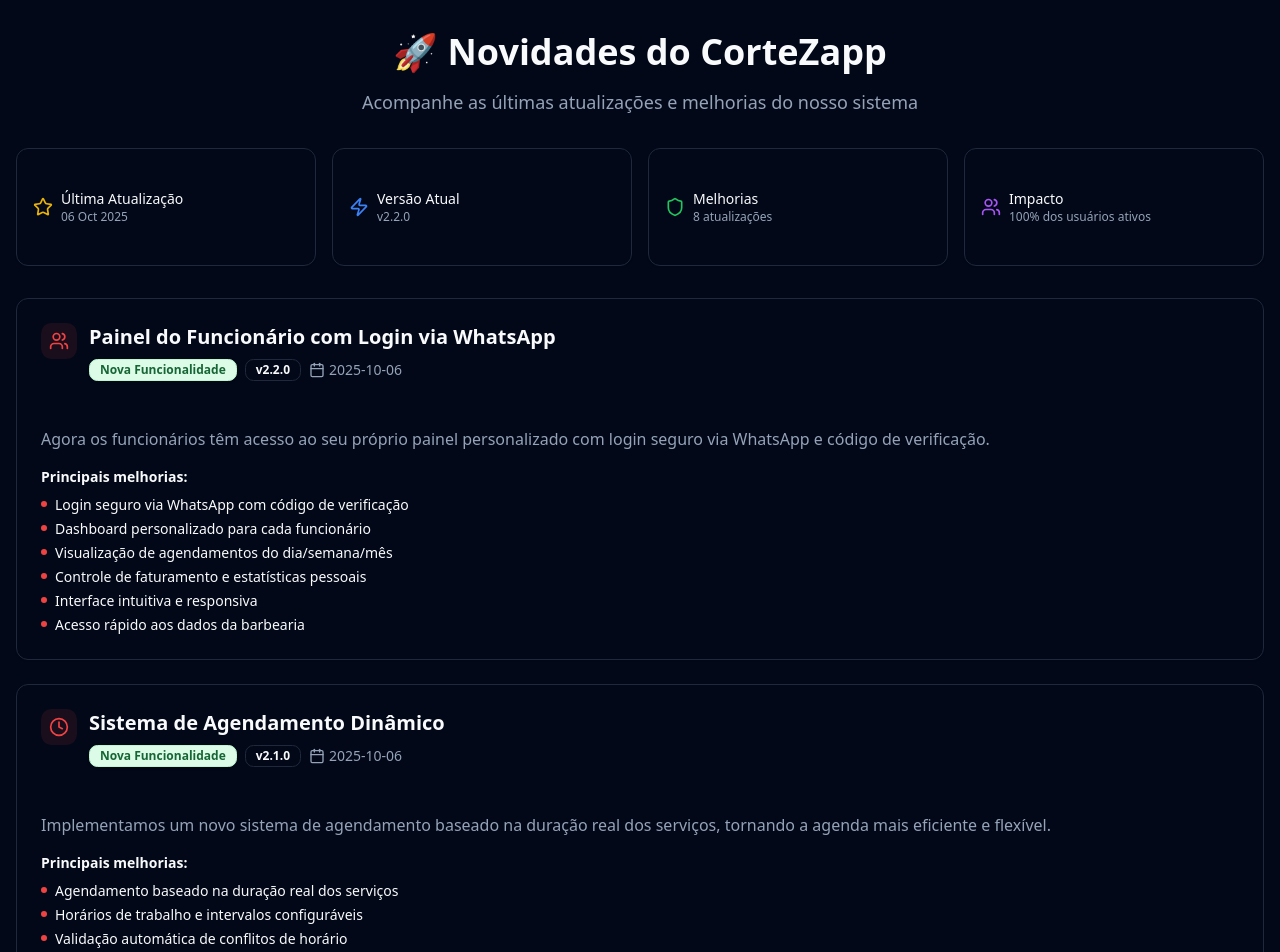
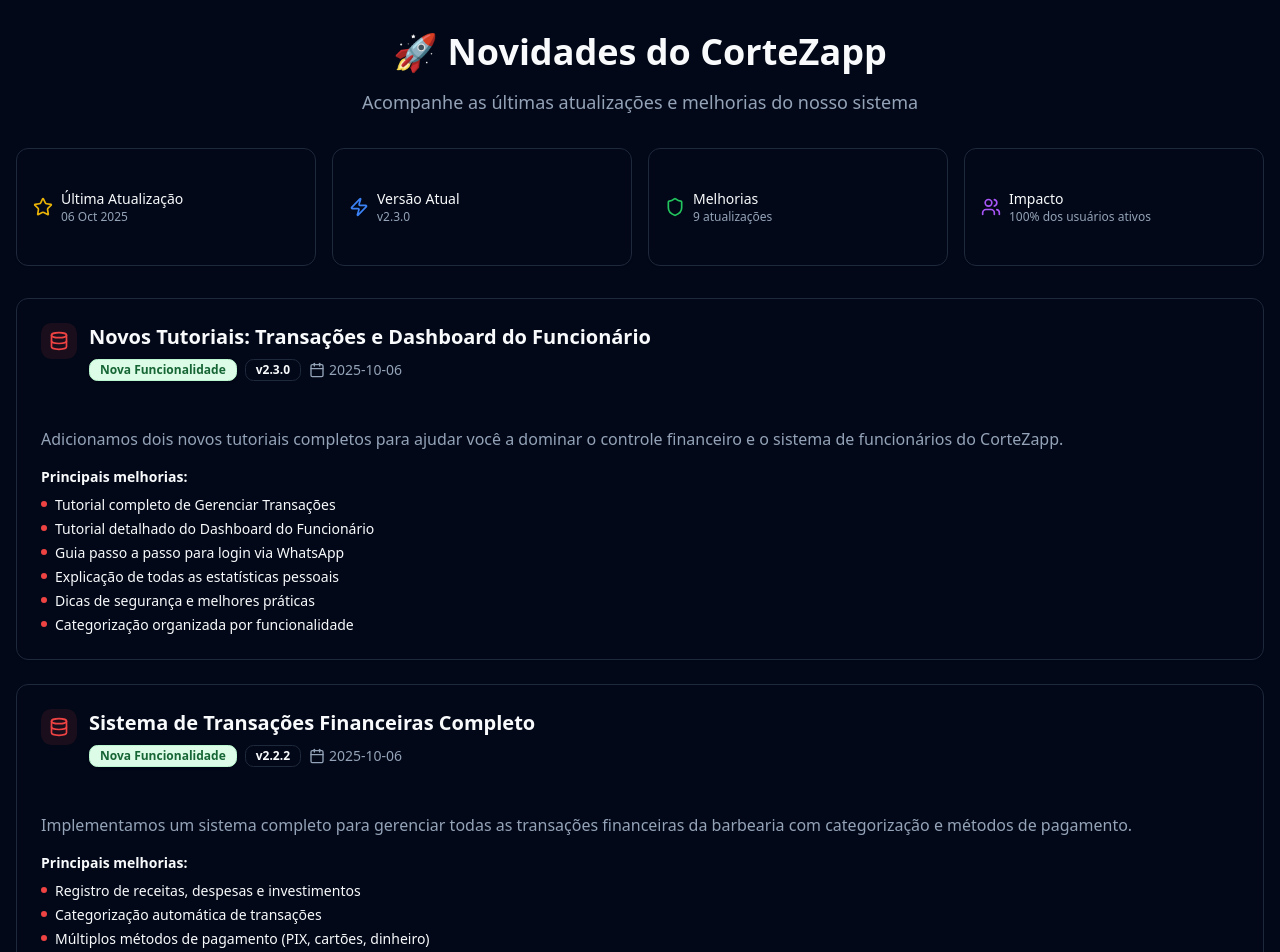
Before and after one commit to NogueiraTNT/owl-require, a Next.js app: page /novidades in a window 1280 px wide. Shown: the top 952 px of the page. Built offline with nearby package versions, Linux system fonts and the light colour scheme.

Commit message:
feat: new atualisactions

```diff
--- a/app/novidades/page.tsx
+++ b/app/novidades/page.tsx
@@ -35,6 +35,42 @@
 }
 
 const updates: UpdateItem[] = [
+  {
+    id: "9",
+    title: "Novos Tutoriais: Transações e Dashboard do Funcionário",
+    description:
+      "Adicionamos dois novos tutoriais completos para ajudar você a dominar o controle financeiro e o sistema de funcionários do CorteZapp.",
+    date: "2025-10-06",
+    version: "v2.3.0",
+    type: "feature",
+    icon: Database,
+    highlights: [
+      "Tutorial completo de Gerenciar Transações",
+      "Tutorial detalhado do Dashboard do Funcionário",
+      "Guia passo a passo para login via WhatsApp",
+      "Explicação de todas as estatísticas pessoais",
+      "Dicas de segurança e melhores práticas",
+      "Categorização organizada por funcionalidade",
+    ],
+  },
+  {
+    id: "8",
+    title: "Sistema de Transações Financeiras Completo",
+    description:
+      "Implementamos um sistema completo para gerenciar todas as transações financeiras da barbearia com categorização e métodos de pagamento.",
+    date: "2025-10-06",
+    version: "v2.2.2",
+    type: "feature",
+    icon: Database,
+    highlights: [
+      "Registro de receitas, despesas e investimentos",
+      "Categorização automática de transações",
+      "Múltiplos métodos de pagamento (PIX, cartões, dinheiro)",
+      "Controle de datas e valores monetários",
+      "Edição e exclusão de transações",
+      "Validações de segurança integradas",
+    ],
+  },
   {
     id: "7",
     title: "Painel do Funcionário com Login via WhatsApp",
@@ -215,7 +251,7 @@
                 <Zap className="h-5 w-5 text-blue-500" />
                 <div>
                   <p className="text-sm font-medium">Versão Atual</p>
-                  <p className="text-xs text-muted-foreground">v2.2.0</p>
+                  <p className="text-xs text-muted-foreground">v2.3.0</p>
                 </div>
               </div>
             </CardContent>
@@ -228,7 +264,7 @@
                 <div>
                   <p className="text-sm font-medium">Melhorias</p>
                   <p className="text-xs text-muted-foreground">
-                    8 atualizações
+                    9 atualizações
                   </p>
                 </div>
               </div>
```
